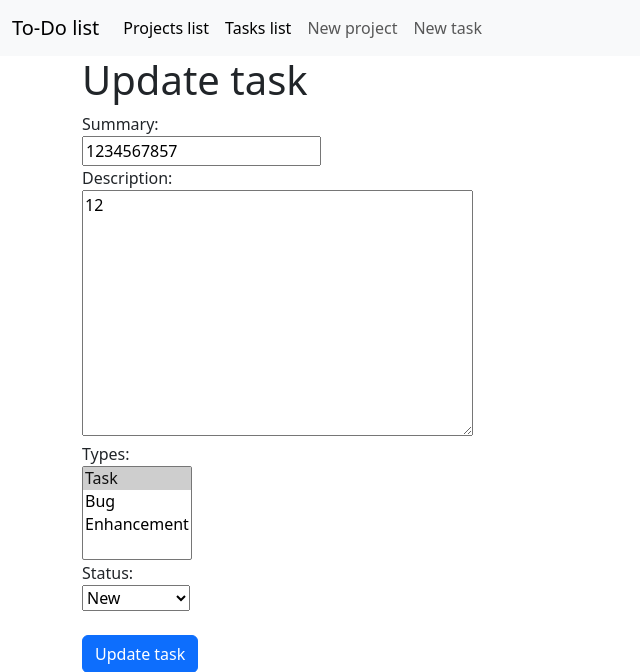
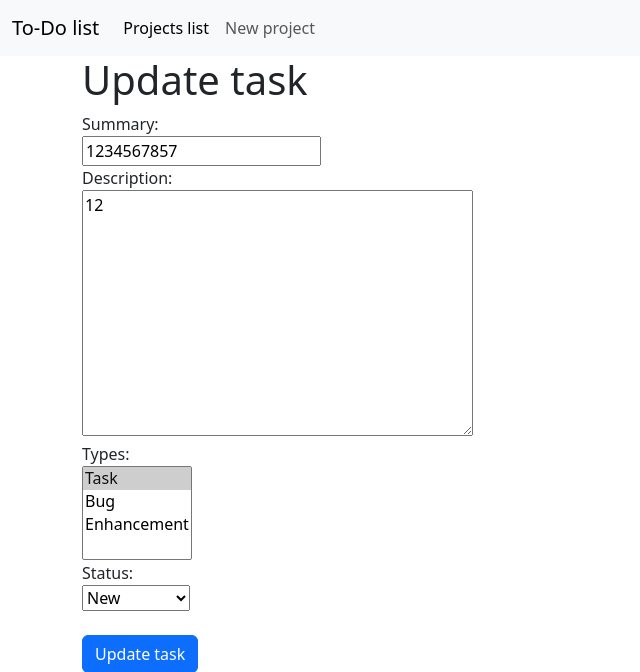
Before and after one commit to Vityaendless/HW_To_Do_list_AS_schooll, a Django app: page /task/2/update/ in a window 1280 px wide. Shown: the top 672 px of the page, without its empty margins (0-640 px from the left). Run offline with Django 5.2, Linux system fonts and the light colour scheme; data comes from the database, SQL or seed files in the repository; both versions use the stored data as it was after the commit.

Commit message:
update design

```diff
--- a/source/webapp/templates/partial/base_menu.html
+++ b/source/webapp/templates/partial/base_menu.html
@@ -1,4 +1,2 @@
-<a class="nav-link active" aria-current="page" href="{% url 'projects' %}">Projects list</a>
-<a class="nav-link active" aria-current="page" href="{% url 'index' %}">Tasks list</a>
+<a class="nav-link active" aria-current="page" href="{% url 'index' %}">Projects list</a>
 <a class="nav-link" href="{% url 'new_project' %}">New project</a>
-<a class="nav-link" href="{% url 'new_task' %}">New task</a>
--- a/source/webapp/templates/partial/detail_menu_project.html
+++ b/source/webapp/templates/partial/detail_menu_project.html
@@ -1,2 +1,3 @@
+<a class="nav-link" href="{% url 'new_task' pk=project.pk %}">New task</a>
 <a class="nav-link" href="{% url 'update_project' pk=project.pk %}">Update project</a>
 <a class="nav-link bg-danger" href="{% url 'delete_project' pk=project.pk %}">Delete project</a>
--- a/source/webapp/templates/partial/task_form.html
+++ b/source/webapp/templates/partial/form.html
@@ -1,3 +1,4 @@
+<form action="{{ action_url }}" method="{{ form_method }}">
 {% csrf_token %}
 {% for error in form.non_field_errors %}
     <p class="text-danger">{{ error }}</p>
@@ -11,3 +12,4 @@
 {% endfor %}
 <br/>
 <input class="btn btn-primary" type="submit" value="{{ value_submit }}"/>
+</form>
--- a/source/webapp/templates/projects/new_project.html
+++ b/source/webapp/templates/projects/new_project.html
@@ -4,7 +4,5 @@
 {% block title %}Add new project{% endblock %}
 {% block content %}
     <h1>New task</h1>
-    <form action="{% url 'new_project' %}" method="POST">
-      {% include 'partial/task_form.html' with value_submit='Create project' %}
-    </form>
+    {% include 'partial/form.html' with value_submit='Create project' form_method='post' %}
 {% endblock %}
--- a/source/webapp/templates/projects/update_project.html
+++ b/source/webapp/templates/projects/update_project.html
@@ -4,7 +4,5 @@
 {% block title %}Update project{% endblock %}
 {% block content %}
     <h1>Update task</h1>
-    <form action="" method="POST">
-      {% include 'partial/task_form.html' with value_submit='Update project' %}
-    </form>
+    {% include 'partial/form.html' with value_submit='Update project' form_method='post' %}
 {% endblock %}
--- a/source/webapp/templates/tasks/new_task.html
+++ b/source/webapp/templates/tasks/new_task.html
@@ -4,7 +4,5 @@
 {% block title %}Add new task{% endblock %}
 {% block content %}
     <h1>New task</h1>
-    <form action="{% url 'new_task' %}" method="POST">
-      {% include 'partial/task_form.html' with value_submit='Create task' %}
-    </form>
+    {% include 'partial/form.html' with value_submit='Create task' form_method='post' %}
 {% endblock %}
--- a/source/webapp/templates/tasks/task_view.html
+++ b/source/webapp/templates/tasks/task_view.html
@@ -13,6 +13,7 @@
         <h5 class="card-title">{{ task.summary }}</h5>
         <h6 class="card-subtitle mb-2 text-body-secondary">{{ task.description|linebreaks }}</h6>
         <p class="card-text">{{ task.status }}</p>
+        <p class="card-text"><a href="{% url 'project' pk=task.project.pk %}">{{ task.project }}</a></p>
         <p class="card-text">{% for type in task.types.all %}
           {{ type.title }} {% if forloop.last %}.{% else %},{% endif %}
           {% endfor %}</p>
--- a/source/webapp/templates/tasks/update_task.html
+++ b/source/webapp/templates/tasks/update_task.html
@@ -4,7 +4,5 @@
 {% block title %}Update task{% endblock %}
 {% block content %}
     <h1>Update task</h1>
-    <form action="" method="POST">
-      {% include 'partial/task_form.html' with value_submit='Update task' %}
-    </form>
+    {% include 'partial/form.html' with value_submit='Update task' form_method='post' %}
 {% endblock %}
--- a/source/webapp/urls.py
+++ b/source/webapp/urls.py
@@ -1,16 +1,15 @@
 from django.urls import path
-from .views import (IndexView, TaskView, TaskCreateView, TaskUpdateView, TaskDeleteView,
+from .views import (TaskView, TaskCreateView, TaskUpdateView, TaskDeleteView,
                     ProjectsView, ProjectView, ProjectCreateView, ProjectUpdateView,
                     ProjectDeleteView)
 
 
 urlpatterns = [
-    path('', IndexView.as_view(), name='index'),
+    path('', ProjectsView.as_view(), name='index'),
     path('task/<int:pk>/', TaskView.as_view(), name='task_view'),
-    path('task/add/', TaskCreateView.as_view(), name='new_task'),
+    path('project/<int:pk>/task/add/', TaskCreateView.as_view(), name='new_task'),
     path('task/<int:pk>/update/', TaskUpdateView.as_view(), name='update_task'),
     path('task/<int:pk>/delete/', TaskDeleteView.as_view(), name='delete_task'),
-    path('projects/', ProjectsView.as_view(), name='projects'),
     path('project/<int:pk>', ProjectView.as_view(), name='project'),
     path('project/add/', ProjectCreateView.as_view(), name='new_project'),
     path('project/<int:pk>/update/', ProjectUpdateView.as_view(), name='update_project'),
--- a/source/webapp/views/task_views.py
+++ b/source/webapp/views/task_views.py
@@ -1,6 +1,6 @@
 from django.shortcuts import render, get_object_or_404, redirect, reverse
-from django.views.generic import View, TemplateView, FormView
-from ..models import Task
+from django.views.generic import View, TemplateView, FormView, CreateView
+from ..models import Task, Project
 from ..forms import TaskForm
 
 from django.db.models import Q, F
@@ -41,14 +41,15 @@ class TaskView(TemplateView):
 
 class TaskCreateView(FormView):
     template_name = 'tasks/new_task.html'
+    model = Task
     form_class = TaskForm
 
-    def get_success_url(self):
-        return reverse('task_view', kwargs={'pk': self.task.pk})
-
     def form_valid(self, form):
-        self.task = form.save()
-        return super().form_valid(form)
+        project = get_object_or_404(Project, pk=self.kwargs.get('pk'))
+        task = form.save(commit=False)
+        task.project = project
+        task.save()
+        return redirect('project', pk=project.pk)
 
 
 class TaskUpdateView(FormView):
```
Also changed, not shown: source/webapp/templates/tasks/index.html (deleted, +0 -12 lines), source/db.sqlite3.
